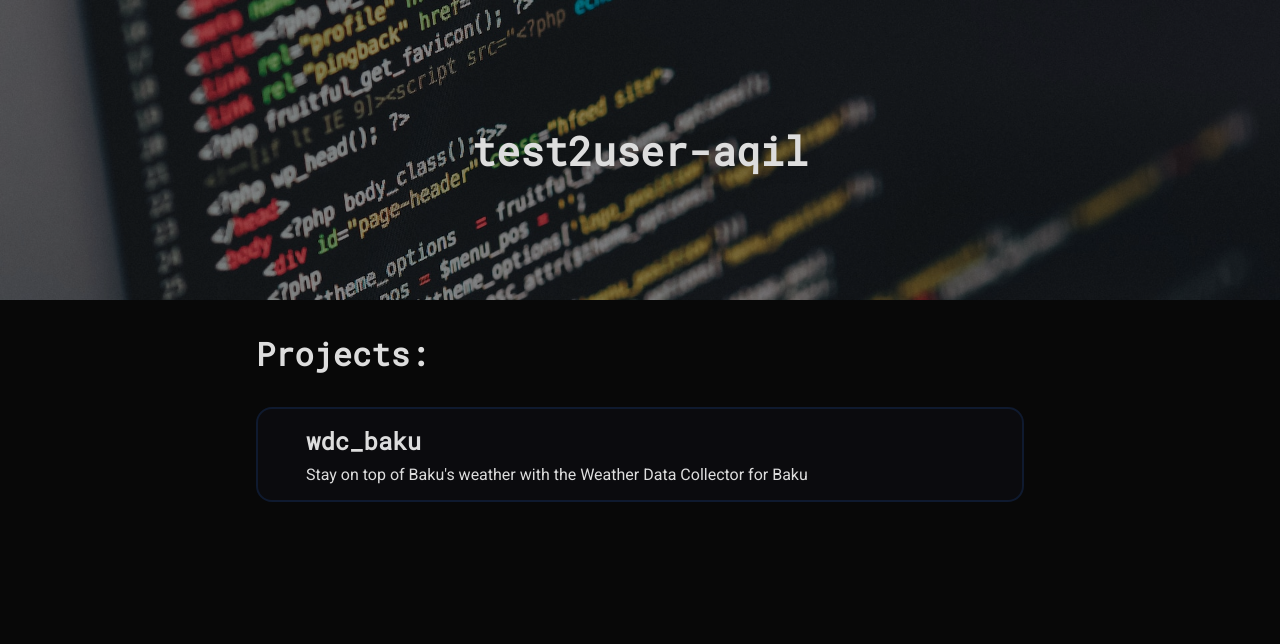
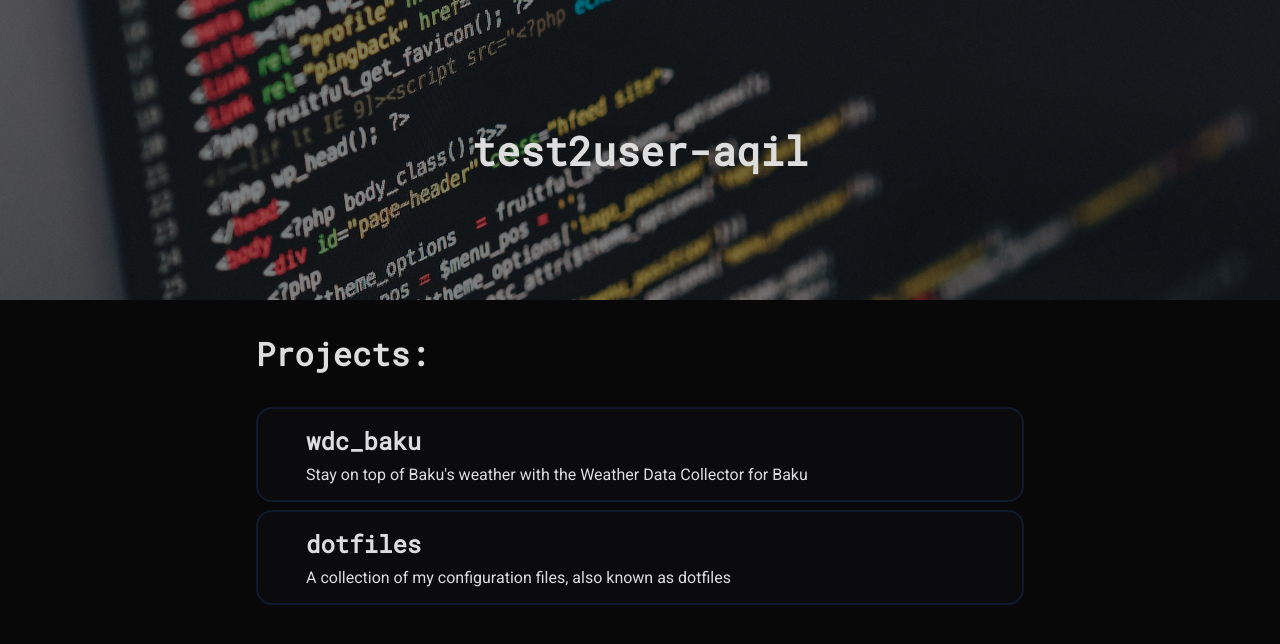
Before and after one commit to test2user-aqil/test2user-aqil.github.io, a SvelteKit app: page / in a window 1280 px wide. Shown: the top 644 px of the page. Built offline with nearby package versions, Linux system fonts and the light colour scheme.

Commit message:
feat: add project

```diff
--- a/src/routes/+page.svelte
+++ b/src/routes/+page.svelte
@@ -23,6 +23,11 @@
 			title="wdc_baku"
 			link="https://github.com/test2user-aqil/wdc_baku"
 			descripton="Stay on top of Baku's weather with the Weather Data Collector for Baku"
+		/>
+		<ProjectCard
+			title="dotfiles"
+			link="https://github.com/test2user-aqil/dotfiles"
+			descripton="A collection of my configuration files, also known as dotfiles"
 		/>
 	</div>
 </div>
```
